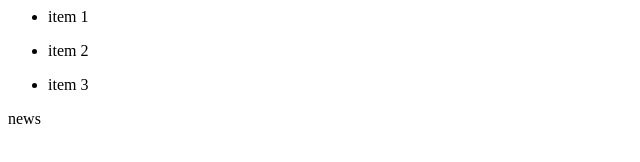
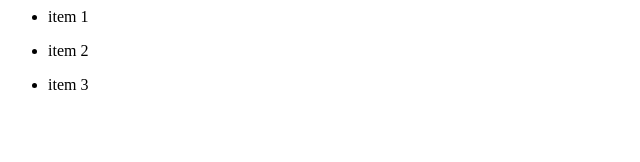
Before and after one commit to davidszeto/helloworld, a plain HTML site: page index.html in a window 1280 px wide. Shown: the full height of the page, 0-640 px from the left. Drawn offline with Linux system fonts and the light colour scheme.

Commit message:
added comments

```diff
--- a/index.html
+++ b/index.html
@@ -18,6 +18,6 @@
         </ul>
     </module-three>
 
-    news
+    <!-- news -->
 </body>
 </html>
```
